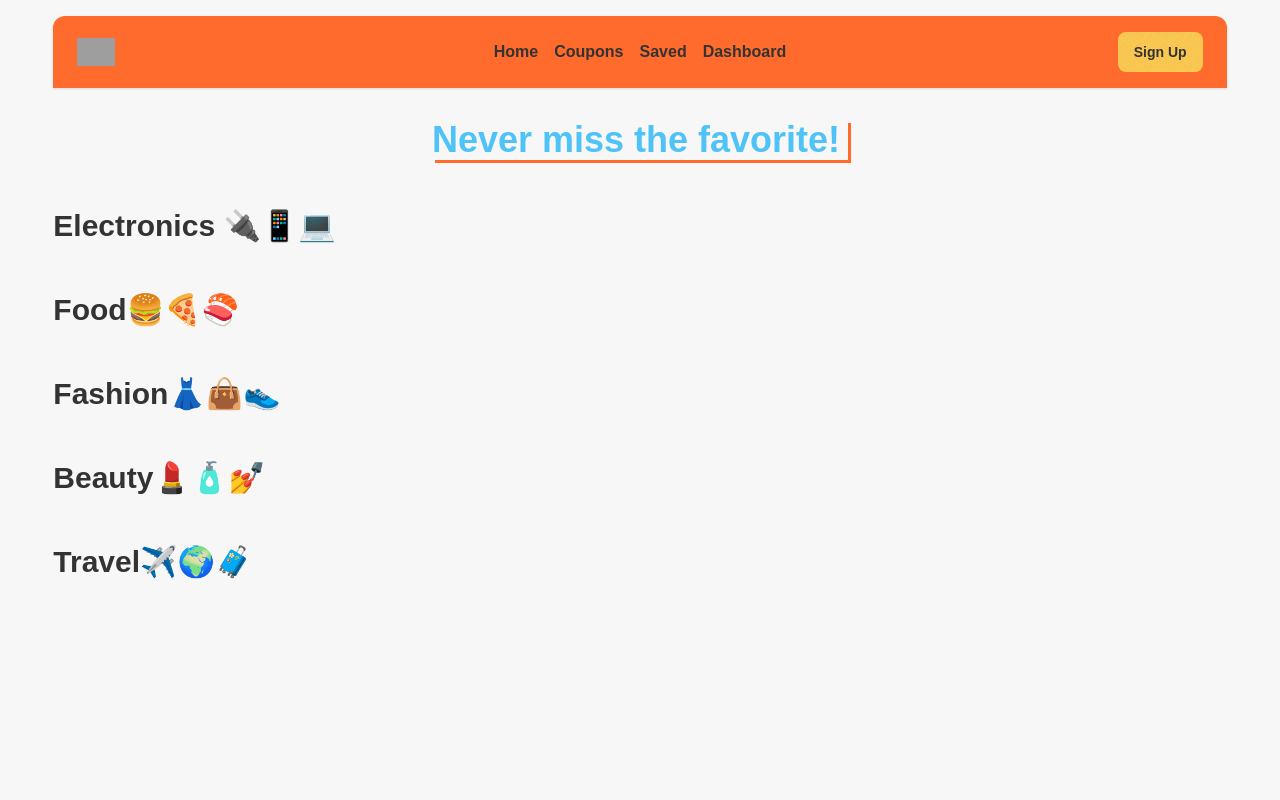
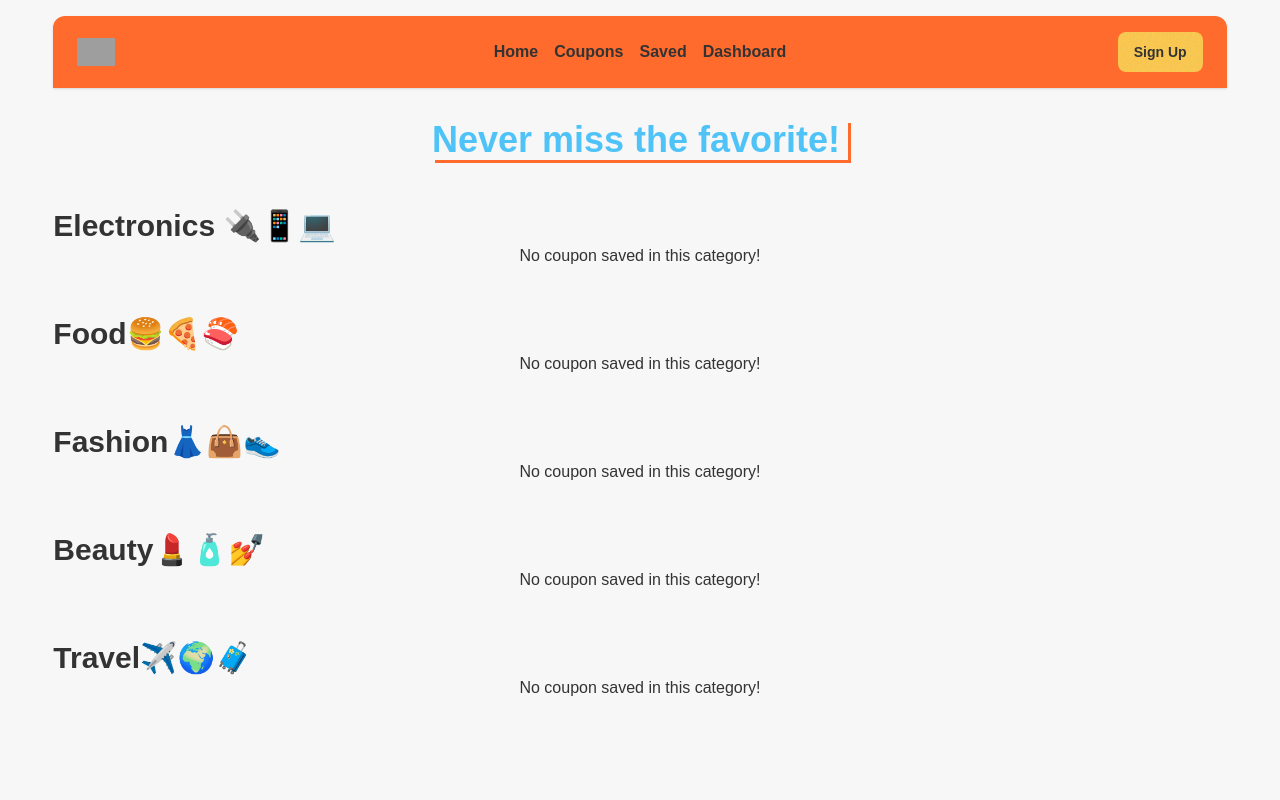
Before and after one commit to hsrokon/dealio, a React (Vite) app: page /saved in a window 1280 px wide. Shown: the top 800 px of the page. Built offline with nearby package versions, Linux system fonts and the light colour scheme; grey boxes are pictures that could not be loaded.

Commit message:
saved toggle heart imoji changed on isSaved state

```diff
--- a/src/components/main/Saved.jsx
+++ b/src/components/main/Saved.jsx
@@ -35,43 +35,68 @@ const Saved = () => {
     return (
         <div className="min-h-screen">
                 <h1 className="my-8 w-fit mx-auto pr-2 shadow-[3px_3px_0px_#FF6B2C] shadow-primary text-4xl font-semibold text-secondary">Never miss the favorite!</h1>
-            <section>
+            <section className="min-h-10">
                 <h3 className="text-3xl font-semibold mt-12">Electronics 🔌📱💻</h3>
                 <div className="grid grid-cols-5">
                     {
                         electronicsSaved.map(c => <CouponCard key={c.id} coupon={c}></CouponCard>)
                     }
                 </div>
+                <div className="text-center">
+                    {
+                    electronicsSaved.length ===0 && <h2>No coupon saved in this category!</h2>
+                    }
+                </div>
             </section>
-            <section>
+            <section className="min-h-10">
                 <h3 className="text-3xl font-semibold mt-12">Food🍔🍕🍣</h3>
                 <div className="grid grid-cols-5">
                     {
                         foodSaved.map(c => <CouponCard key={c.id} coupon={c}></CouponCard>)
                     }
                 </div>
+                <div className="text-center">
+                    {
+                    foodSaved.length ===0 && <h2>No coupon saved in this category!</h2>
+                    }
+                </div>
             </section>
-            <section>
+            <section className="min-h-10">
                 <h3 className="text-3xl font-semibold mt-12">Fashion👗👜👟</h3>
                 <div className="grid grid-cols-5">
                     {
                         fashionSaved.map(c => <CouponCard key={c.id} coupon={c}></CouponCard>)
                     }
                 </div>
+                <div className="text-center">
+                    {
+                    fashionSaved.length ===0 && <h2>No coupon saved in this category!</h2>
+                    }
+                </div>
             </section>
-            <section>
+            <section className="min-h-10">
                 <h3 className="text-3xl font-semibold mt-12">Beauty💄🧴💅</h3>
                 <div className="grid grid-cols-5">
                     {
                         beautySaved.map(c => <CouponCard key={c.id} coupon={c}></CouponCard>)
                     }
                 </div>
+                <div className="text-center">
+                    {
+                    beautySaved.length ===0 && <h2>No coupon saved in this category!</h2>
+                    }
+                </div>
             </section>
-            <section>
+            <section className="min-h-10">
                 <h3 className="text-3xl font-semibold mt-12">Travel✈️🌍🧳</h3>
                 <div className="grid grid-cols-5">
                     {
                         travelSaved.map(c => <CouponCard key={c.id} coupon={c}></CouponCard>)
+                    }
+                </div>
+                <div className="text-center">
+                    {
+                    travelSaved.length ===0 && <h2>No coupon saved in this category!</h2>
                     }
                 </div>
             </section>
--- a/src/components/sub/CouponCard.jsx
+++ b/src/components/sub/CouponCard.jsx
@@ -1,6 +1,6 @@
 // CouponCard.jsx - Enhanced and integrated CouponCard with live coupon data
-import { useContext, useRef } from "react";
-import { FaRegHeart } from "react-icons/fa";
+import { useContext, useEffect, useRef, useState } from "react";
+import { FaHeart, FaRegHeart } from "react-icons/fa";
 import {
   motion,
   useMotionTemplate,
@@ -28,13 +28,23 @@ const CouponCard = ({ coupon }) => {
     times_redeemed, valid, category,
     store, expires_on
   } = coupon;
-
   const color = categoryColors[category] || categoryColors.Default;
 
-  const {saveToLS} = useContext(SavedContext);
+  const [ update, setUpdate ] = useState(false)
+  //card saving
+  const {saveToLS, getSaved} = useContext(SavedContext);
   const handleSaved = (ids, cat) => {
     saveToLS(ids, cat)
+    setUpdate(!update)
   }
+
+  //card save onState logic
+  const [ isSaved, setIsSaved ] = useState()
+  useEffect(()=>{
+    const savedIds =  getSaved(category)
+    setIsSaved(savedIds.includes(id))
+  },[update])
+
 
   const ref = useRef(null);
   const x = useMotionValue(0);
@@ -76,7 +86,9 @@ const CouponCard = ({ coupon }) => {
         <div>
           <h3 className="text-lg font-bold mb-1 h-14">{title}</h3>
           <div  className="flex flex-col items-center">
-            <button onClick={()=> handleSaved(id, category)} className="text-2xl"><FaRegHeart /></button>
+            <button
+            onClick={()=> handleSaved(id, category)}
+            className="text-2xl text-primary">{isSaved ? <FaHeart/> : <FaRegHeart />}</button>
           </div>
         </div>
         <div className="text-sm space-y-1 mt-1">
--- a/src/utils/saved.js
+++ b/src/utils/saved.js
@@ -1,4 +1,4 @@
-import { createContext } from "react";
+import { createContext, useState } from "react";
 
 export const SavedContext = createContext();
 
@@ -51,6 +51,11 @@ const getSaved = (category) => {
 const saveToLS = (id, category) => {
     if (category==='Electronics') {
         const eleSavedIds = getSaved('Electronics')
+        if (eleSavedIds.includes(id)) {
+            const updateEleSavedIds = eleSavedIds.filter(ids => ids !==id);
+            localStorage.setItem('Electronics', JSON.stringify(updateEleSavedIds))
+            return;
+        }
         eleSavedIds.push(id)
         const eleSavedIdsStr = JSON.stringify(eleSavedIds)
         localStorage.setItem('Electronics',  eleSavedIdsStr)
```
